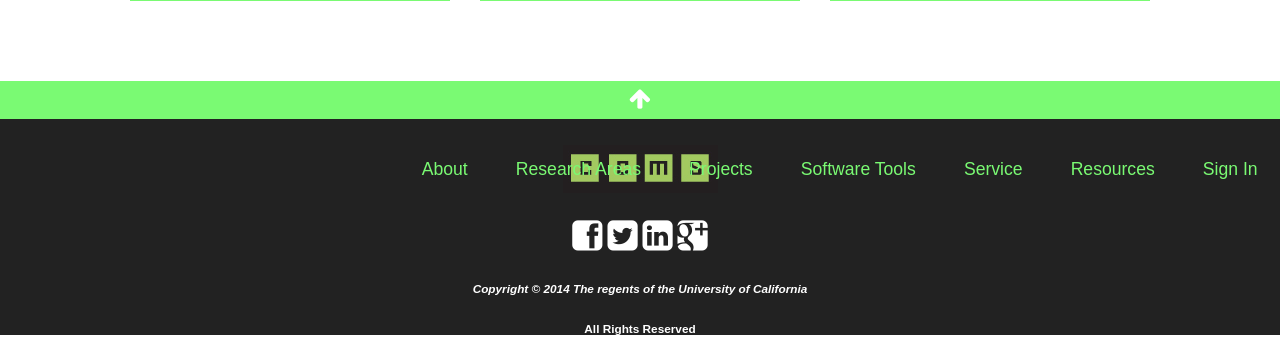
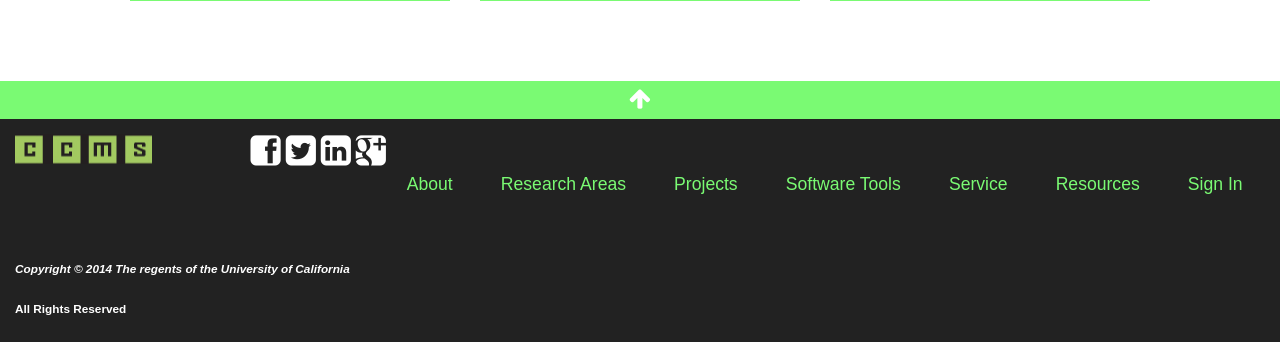
Before and after one commit to alexmattingley/alexmattingley.github.io, a PHP site: page / in a window 1280 px wide. Shown: the part 3736-4099 px from the top of the page. After the commit the page ends 4078 px from the top, so only its background shows below. Run offline with PHP 8.4, Linux system fonts and the light colour scheme; grey boxes labelled with a size stand in for pictures from a placeholder-image service; some libraries are stand-ins or nearby versions.

Commit message:
Tablet Size Footer Finished

```diff
--- a/CCMS_Site/CSS/main.css
+++ b/CCMS_Site/CSS/main.css
@@ -244,7 +244,7 @@ Footer Layout
 	}
 	.footer-logo {
 		background: url('../img/ccms_footer_logo.png') no-repeat center center;
-		height: 100px;
+		height: 30px;
 		width: 100%;
 		display: block;
 	}
@@ -297,6 +297,7 @@ Section_desc(2)
 	.button_display li {
 		display: inline-block;
 	}
+}
 
 
 /****************************
@@ -387,18 +388,34 @@ Section_feed/Section_desc(3)
 		text-overflow:ellipsis;
 	}*/
 
-	/*The above is a potential solution for these boxes but I couldn't figure out how
+	/*The above is a potential solution for section_feed boxes but I couldn't figure out how
 	to make it do it just on the second line or how to make it clickable*/
 /****************************
 Footer(3)
 *****************************/
-/*	footer .footer-logo {
+	.inner_footer {
+		padding: 15px;
+	}
+	footer .footer-logo {
 	 float: left;
 	 display: block;
-	 width: 35%;
+	 width: 137px;
+	}
+	.copyright {
+		text-align: left;
+		float: left;
+		width: 35%;
+		clear: both;
+	}
+	footer .social_media_foot {
+		float: right;
+
+	}
+	footer .main-nav {
+		display: none;
 	}
 
-}*/
+}
 
 /****************************
 Break 4
@@ -462,8 +479,9 @@ Section_feed/Section_desc (4)
 /****************************
 Footer
 *****************************/
-
-
+	footer .main-nav {
+		display: block;
+	}
 }
 
 /****************************
--- a/CCMS_Site/index.php
+++ b/CCMS_Site/index.php
@@ -156,10 +156,11 @@
 			</li>
 		</ul>
 	</section>
-	<footer>
+	<footer class="group">
 		<a class="up-arrow" href="#">
 			<i class="fa fa-arrow-up fa-lg"></i>
 		</a>
+		<div class="inner_footer">
 			<ul class="footer main-nav">
 				<li><a href="#">About</a></li>
 				<li><a href="#">Research Areas</a></li>
@@ -180,6 +181,7 @@
 				<h6>Copyright &copy; <?php echo date("Y") ?> The regents of the University of California</h6>
 				<h6>All Rights Reserved</h6>
 			</div>
+		</div>
 	</footer>
 </body>
 </html>
```
Also changed, not shown: CCMS_Site/IMG/ccms_footer_logo.png. Lines whose indentation alone changed are shown as unchanged.
